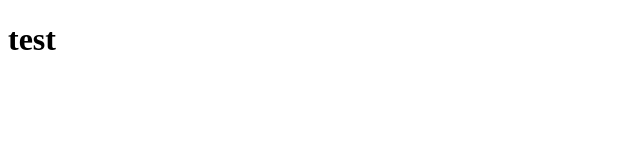
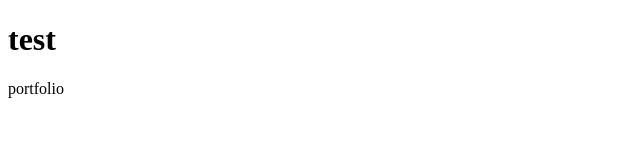
Before and after one commit to shawncace/pull-repo, a plain HTML site: page index.html in a window 1280 px wide. Shown: the full height of the page, 0-640 px from the left. Drawn offline with Linux system fonts and the light colour scheme.

Commit message:
added portfolio index-html

```diff
--- a/index.html
+++ b/index.html
@@ -8,5 +8,6 @@
 </head>
 <body>
   <h1>test</h1>
+  <p>portfolio</p>
 </body>
 </html>
```
